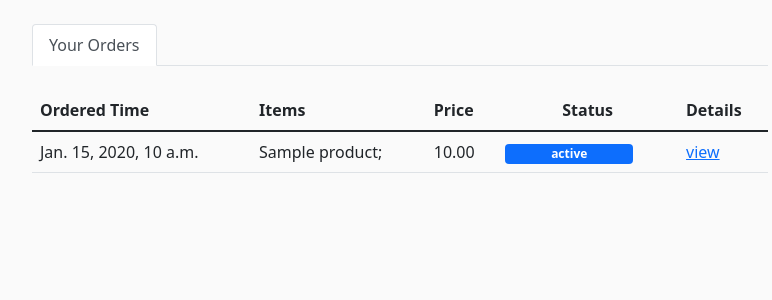
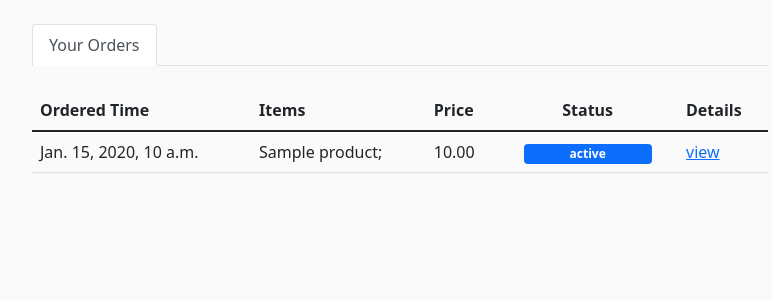
Before and after one commit to Erica233/Mini-Amazon, a Django app: page /orders/ in a window 1280 px wide. Shown: the part 56-356 px from the top of the page, without its empty margins (50-822 px from the left). Run offline with Django 4.2, Linux system fonts and the light colour scheme; a user stored in the database is signed in; tables that the repository leaves empty hold one stand-in row (values such as "Sample post").

Commit message:
orders - status

```diff
--- a/frontend/amazon/templates/amazon/orders.html
+++ b/frontend/amazon/templates/amazon/orders.html
@@ -28,8 +28,8 @@
                         {% endfor %}
                     </td>
                     <td>{{ package.package_price }}</td>
-                    <td>
-                        <div class="badge bg-primary text-wrap" style="float: center; text-align: center; width: 8rem;">
+                    <td style="float: center; text-align: center;">
+                        <div class="badge bg-primary text-wrap" style="width: 8rem;">
                             {{ package.status }}
                         </div>
                     </td>
```
